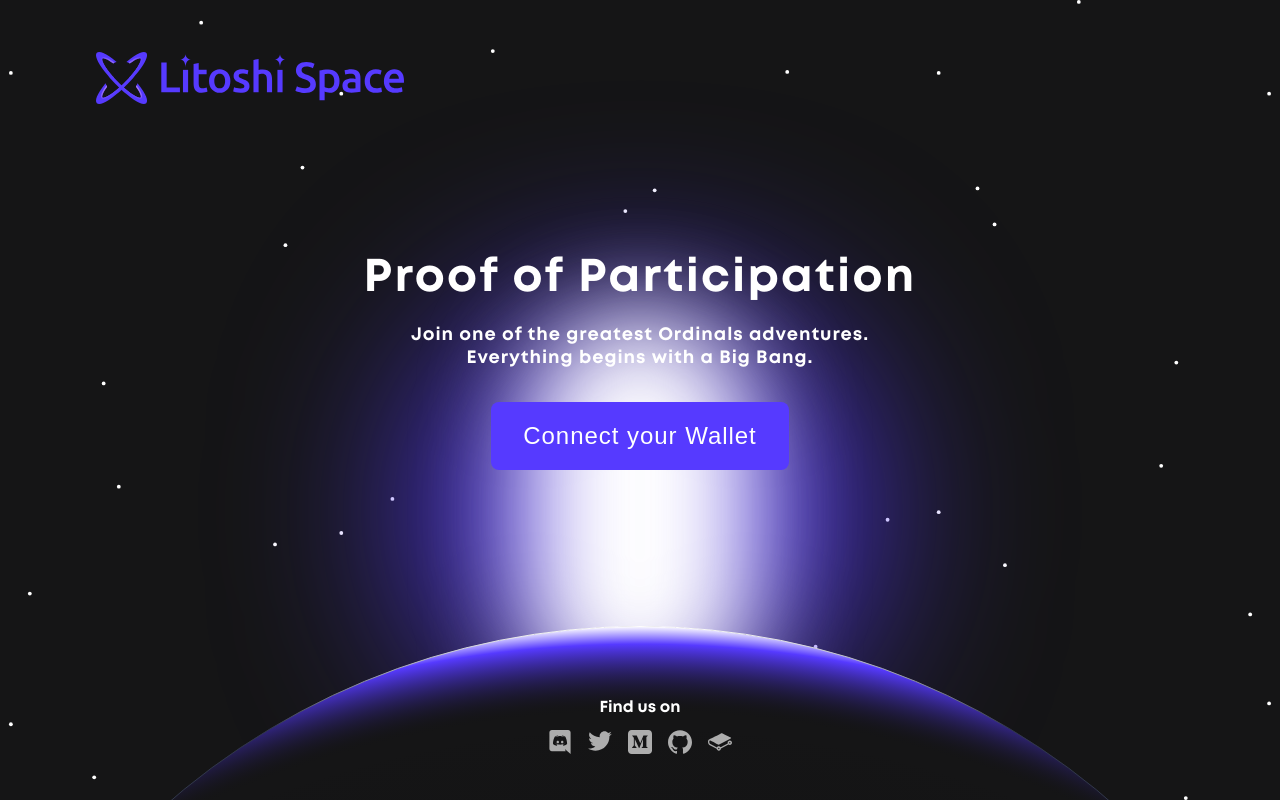
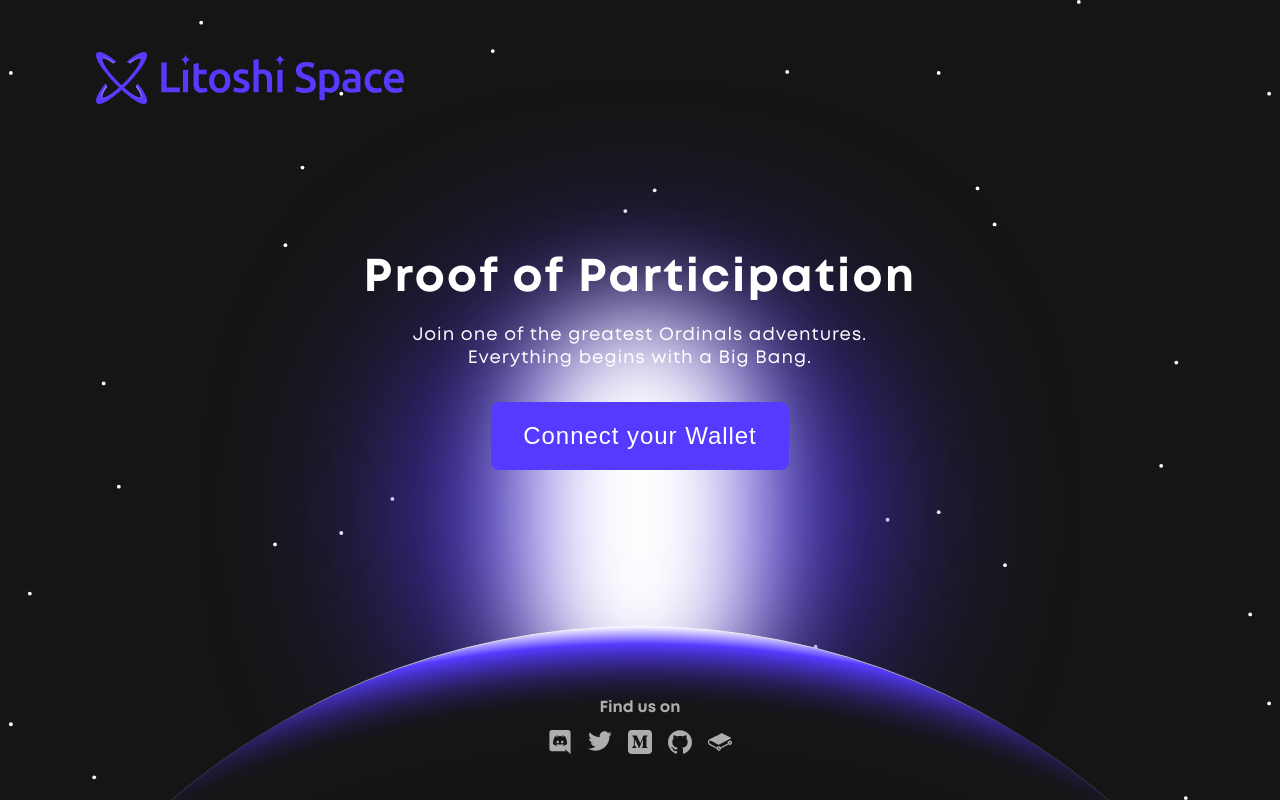
Before and after one commit to LitoshiSpace/LitoshiSale, a React (Vite) app: page / in a window 1280 px wide. Built offline with nearby package versions, Linux system fonts and the light colour scheme.

Commit message:
change of the font of the content and the footer

```diff
--- a/src/Nouvellelanding/Nouvellelanding.css
+++ b/src/Nouvellelanding/Nouvellelanding.css
@@ -63,6 +63,7 @@
   font-size: 18px;
   max-width: 500px;
   margin: auto;
+  font-family: "MontRegular";
 }
 .nouvelle_landing_buttontweet button {
   margin-top: 32px;
@@ -116,6 +117,7 @@
   z-index: 9;
   margin-bottom: 40px;
   gap: 12px;
+  color: #adadad;
 }
 
 .nouvellelanding_lien {
```
